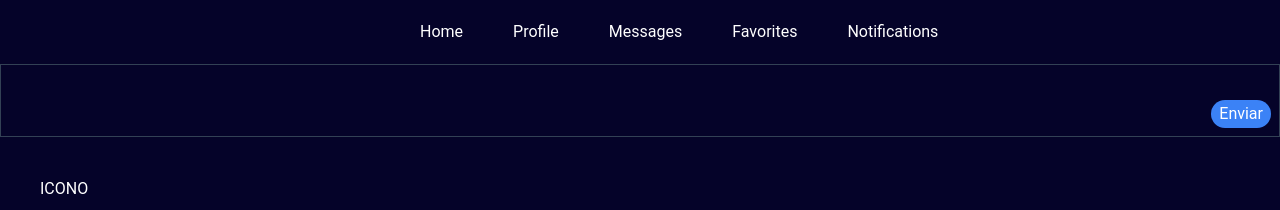
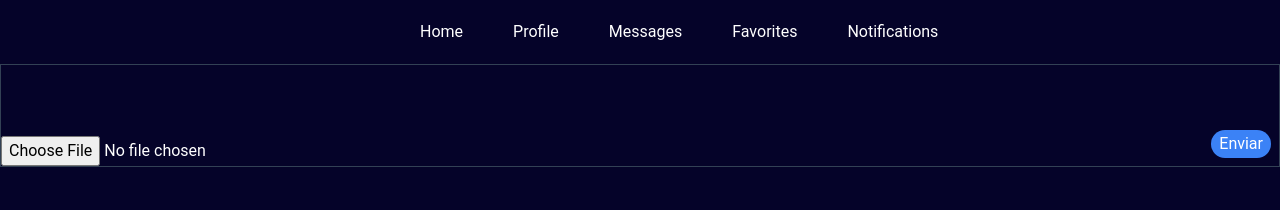
Before and after one commit to LucianoLeyria/Twitter, a React (Vite) app: page / in a window 1280 px wide. Shown: the top 210 px of the page. Built offline with nearby package versions, Linux system fonts and the light colour scheme; no server answers; sample sign-in values are in the browser's storage.

Commit message:
push con imagenes

```diff
--- a/src/Fetchs.tsx
+++ b/src/Fetchs.tsx
@@ -30,16 +30,20 @@ export const register = async (datosRegister: RegisterProps) => {
 };
 
 export const tweetPost = async (tweet: tweetProps) => {
+  let data = new FormData();
+  data.append('tweet', tweet.tweet);
+  data.append('image', document.getElementById('image').files[0]);
+
   const url = import.meta.env.VITE_APP_URL;
   let res = await fetch(`${url}` + '/posts', {
     method: 'POST',
     headers: {
       Authorization: 'Bearer ' + window.localStorage.getItem('token'),
-      'Content-Type': 'application/json',
     },
-    body: JSON.stringify(tweet),
+    body: data,
   });
   const tweetRes = await res.json();
+  console.log('respuestatweetres', tweetRes);
   return tweetRes;
 };
 
--- a/src/Interfaces.tsx
+++ b/src/Interfaces.tsx
@@ -10,7 +10,8 @@ export interface RegisterProps {
 }
 
 export interface tweetProps {
-  tweet?: string;
+  tweet: string;
+  image: string;
 }
 
 export interface Usuario {
@@ -24,6 +25,7 @@ export interface IPosts {
   fecha: string;
   _id: string;
   avatar: string;
+  imagen: string;
 }
 
 export interface Context {
--- a/src/components/Views/FormHome/FormHome.module.css
+++ b/src/components/Views/FormHome/FormHome.module.css
@@ -2,3 +2,7 @@
   color: white;
   margin: 40px;
 }
+
+.inputFile {
+  color: white;
+}
--- a/src/components/Views/FormHome/FormHome.tsx
+++ b/src/components/Views/FormHome/FormHome.tsx
@@ -6,14 +6,15 @@ import Emojis from '../../Emojis/Emojis';
 
 const FormHome = () => {
   const { posts, setPosts } = useContext(GlobalContext);
-  const [tweet, setTweet] = useState({ tweet: '' });
+  const [tweet, setTweet] = useState({ tweet: '', image: '' });
 
   const handleSubmit = async (e: any) => {
     e.preventDefault();
     await tweetPost(tweet);
     setPosts(await getPosts());
-    setTweet({ tweet: '' });
-    console.log('tweet?', tweet);
+    setTweet({ tweet: '', image: '' });
+    const resetForm = document.getElementById('form') as HTMLFormElement;
+    resetForm.reset();
   };
 
   const handleChange = (e: any) => {
@@ -24,8 +25,10 @@ const FormHome = () => {
   return (
     <>
       <form
+        id='form'
         className='relative w-screen border border-slate-700'
         onSubmit={handleSubmit}
+        encType='multipart/form-data'
       >
         <textarea
           className='w-full bg-transparent resize-none text-white p-2'
@@ -35,6 +38,15 @@ const FormHome = () => {
           onChange={handleChange}
           required
         />
+        <input
+          className={styles.inputFile}
+          type='file'
+          name='image'
+          onChange={handleChange}
+          accept='image/png, image/jpeg'
+          id='image'
+        />
+
         <button
           disabled={tweet.tweet.length > 0 && tweet.tweet.trim() ? false : true}
           className='absolute px-2 py-0.5 align-middle text-white bg-blue-500 duration-200 ease-in-out rounded-full bottom-2 right-2 hover:bg-blue-700'
--- a/src/components/Views/Post/Post.tsx
+++ b/src/components/Views/Post/Post.tsx
@@ -6,9 +6,10 @@ interface Props {
   contenido: string;
   fecha: string;
   avatar: string;
+  imagen: string;
 }
 
-const Post = ({ avatar, nombre, contenido, fecha }: Props) => {
+const Post = ({ avatar, nombre, contenido, fecha, imagen }: Props) => {
   const [time, setTime] = useState('');
 
   useEffect(() => {
@@ -39,17 +40,20 @@ const Post = ({ avatar, nombre, contenido, fecha }: Props) => {
   };
 
   return (
-    <div className="flex items-start text-white border border-slate-700 p-4 gap-2">
-      <div className="rounded-full border border-slate-500 relative w-10 h-10 overflow-hidden flex justify-center items-center shrink-0">
-        <img className="absolute object-cover" src={avatar} alt={nombre} />
+    <div className='flex items-start text-white border border-slate-700 p-4 gap-2'>
+      <div className='rounded-full border border-slate-500 relative w-10 h-10 overflow-hidden flex justify-center items-center shrink-0'>
+        <img className='absolute object-cover' src={avatar} alt={nombre} />
       </div>
-      <div className="flex shrink flex-col justify-center">
-        <div className="flex gap-1 text-slate-500 flex-wrap">
+      <div className='flex shrink flex-col justify-center'>
+        <div className='flex gap-1 text-slate-500 flex-wrap'>
           <p>{nombre}</p>
           <span>-</span>
           <p>{time}</p>
         </div>
         <p>{contenido}</p>
+        {imagen ? (
+          <img src={import.meta.env.VITE_APP_URL + imagen}></img>
+        ) : null}
       </div>
     </div>
   );
--- a/src/components/Views/Posts/Posts.tsx
+++ b/src/components/Views/Posts/Posts.tsx
@@ -53,6 +53,7 @@ const Posts = () => {
                 contenido={p.contenido}
                 fecha={p.fecha}
                 avatar={p.usuarioId.avatar}
+                imagen={p.imagen}
               />
             </div>
           );
```
